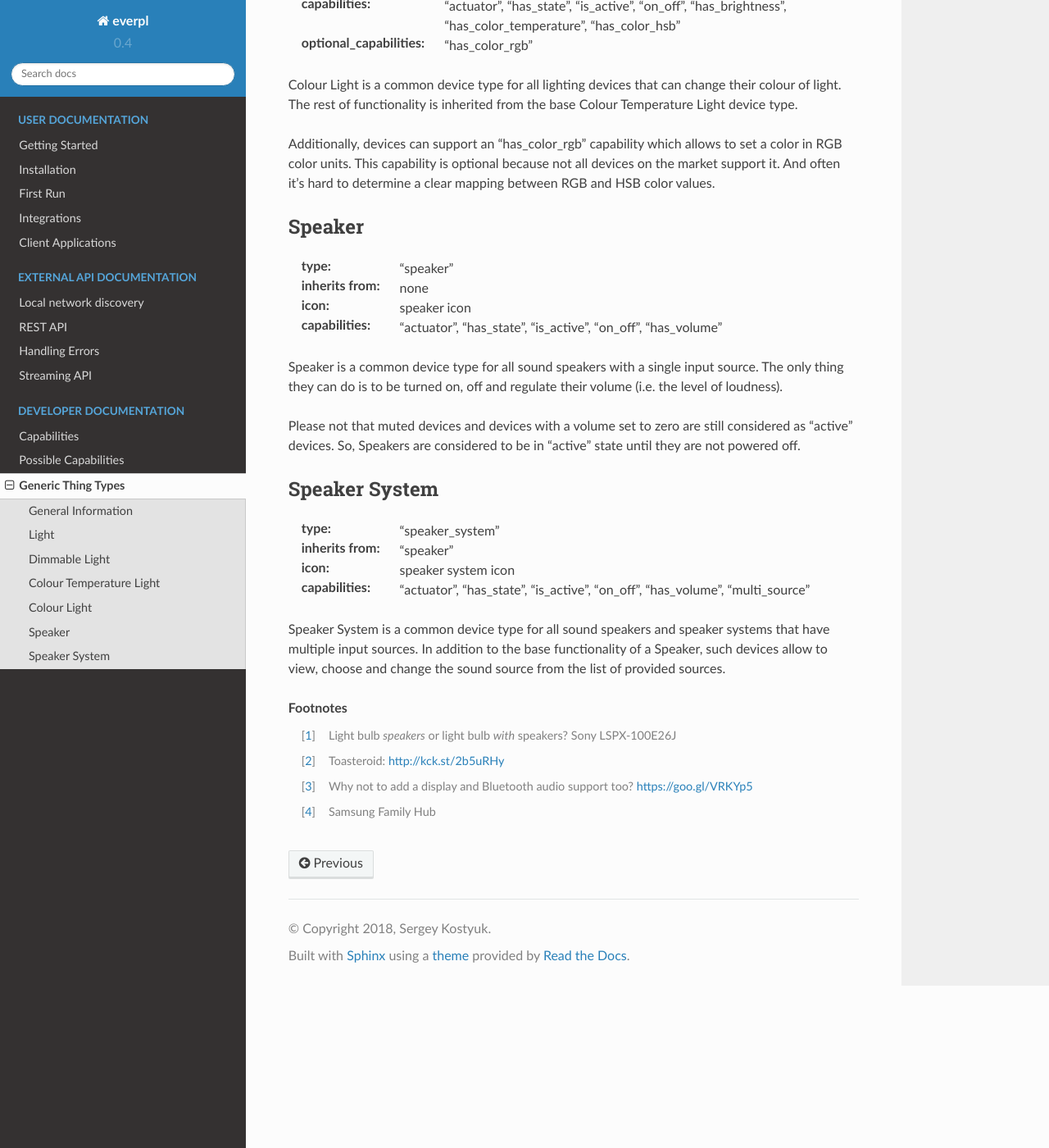
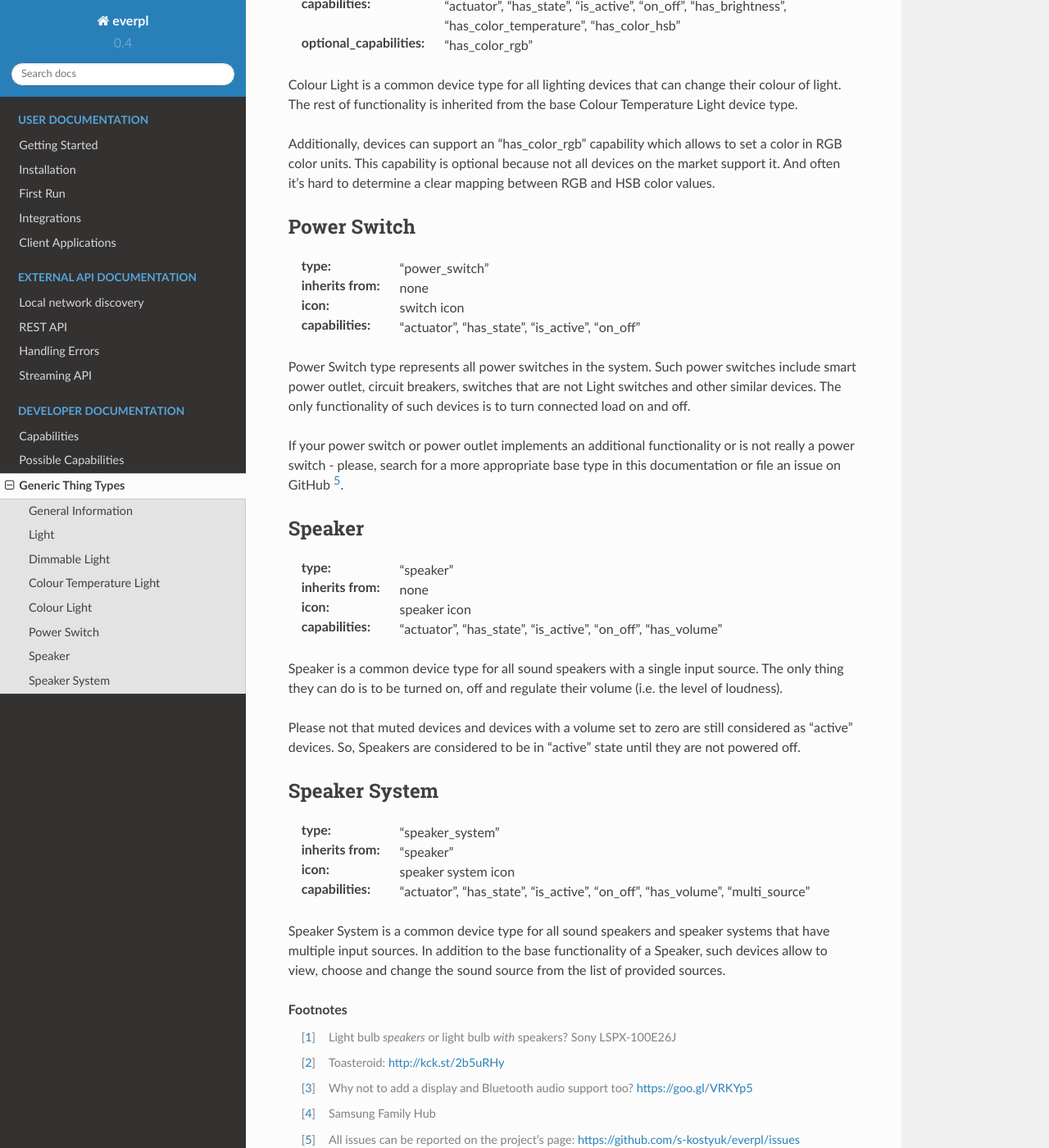
Before and after one commit to fossabot/everpl, a Sphinx documentation site: the page built from docs/source/developer/generic_thing_types.rst, in a window 1280 px wide and 1400 px high, scrolled down 1716 px. Shown: the whole window at 82% size. Built offline with Sphinx 7.4.7 and the Read the Docs theme 2.0.0, drawn with Linux system fonts in a browser that asks for light colours; pages that are not in the unit, such as notebooks, are missing from menus.

Commit message:
WIP: Documented Power Switches

```diff
--- a/docs/source/developer/generic_thing_types.rst
+++ b/docs/source/developer/generic_thing_types.rst
@@ -108,6 +108,29 @@ because not all devices on the market support it. And often it's hard
 to determine a clear mapping between RGB and HSB color values.
 
 
+Power Switch
+============
+
+:type: "power_switch"
+
+:inherits from: none
+
+:icon: switch icon
+
+:capabilities:
+    "actuator", "has_state", "is_active", "on_off"
+
+Power Switch type represents all power switches in the system. Such
+power switches include smart power outlet, circuit breakers, switches
+that are not Light switches and other similar devices. The only
+functionality of such devices is to turn connected load on and off.
+
+If your power switch or power outlet implements an additional
+functionality or is not really a power switch - please, search for
+a more appropriate base type in this documentation or
+file an issue on GitHub [#f5]_.
+
+
 Speaker
 =======
 
@@ -158,3 +181,6 @@ change the sound source from the list of provided sources.
    https://goo.gl/VRKYp5
 
 .. [#f4] Samsung Family Hub
+
+.. [#f5] All issues can be reported on the project's page:
+   https://github.com/s-kostyuk/everpl/issues
```
